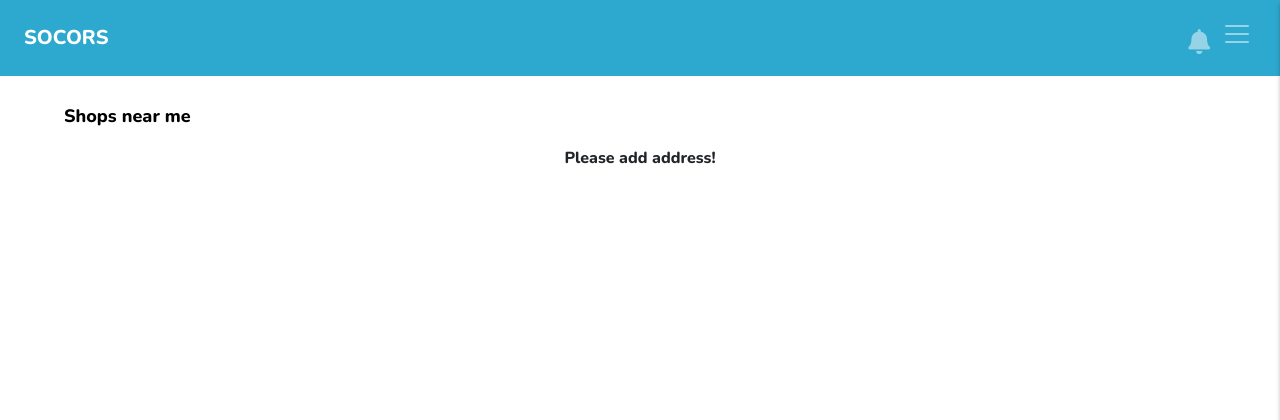
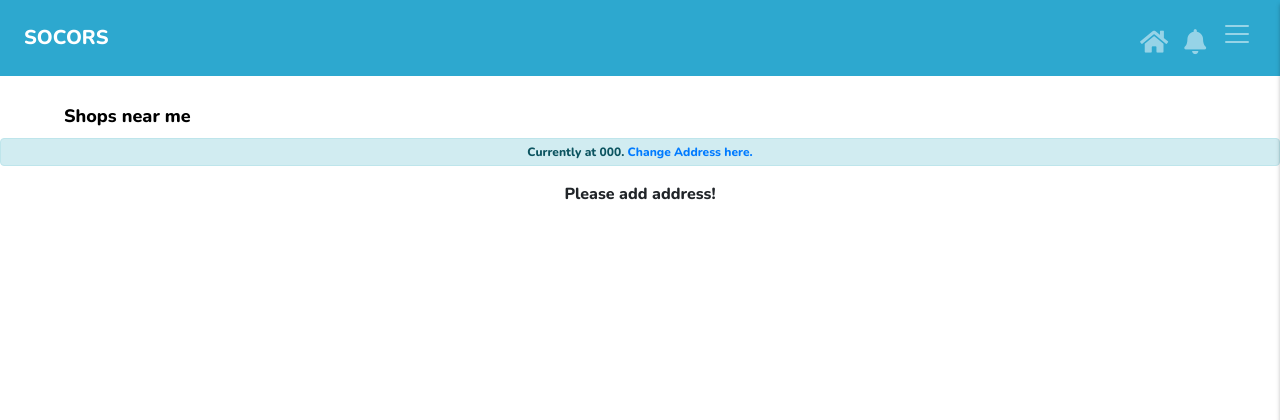
Before and after one commit to vishwaspuri/socors, a Django app: template main/templates/shopsnearme.html in a window 1280 px wide. Shown: the top 420 px of the page. Run offline with Django 3.2, Linux system fonts and the light colour scheme; the template is opened without the code that fills it: most values are stand-ins (such as "Sample title", 1, 10 or a date in 2020); some libraries are stand-ins or nearby versions.

Commit message:
home button and pincode details
added home button in notification to all pages and added info about address to the shopsnearme page

```diff
--- a/main/static/css/mytimeslots.css
+++ b/main/static/css/mytimeslots.css
@@ -168,6 +168,12 @@
     top: -17px;
     right: 6px;
 }
+#home{
+    color: #FFFFFF;
+    opacity: 0.5;
+    font-size: 25px;
+    margin-top: 10px;
+}
 
 .navbar-toggler{
     margin-top: 0.9vh
--- a/main/static/css/shopslots.css
+++ b/main/static/css/shopslots.css
@@ -194,6 +194,12 @@
     top: -17px;
     right: 6px;
 }
+#home{
+    color: #FFFFFF;
+    opacity: 0.5;
+    font-size: 25px;
+    margin-top: 10px;
+}
 
 .navbar-toggler{
     margin-top: 0.9vh
--- a/main/static/css/shopsnearme.css
+++ b/main/static/css/shopsnearme.css
@@ -154,6 +154,13 @@
     right: 6px;
 }
 
+#home{
+    color: #FFFFFF;
+    opacity: 0.5;
+    font-size: 25px;
+    margin-top: 10px;
+}
+
 .navbar-toggler{
     margin-top: 0.9vh
 }
--- a/main/templates/menu.html
+++ b/main/templates/menu.html
@@ -24,7 +24,7 @@
     </script>
     <nav class="navbar navbar-expand-xxl navbar-dark bg justify-content-xxl-start fixed-top">
         <a class="navbar-brand order-0 ml-xxl-0 ml-2 mr-auto" href="{% url 'main:menu' %}">SOCORS</a>
-
+        <a id="explore_page" class="mr-3" href="{% url 'main:explore' %}"><span class="fas fa-home" id="home"></span></a>
         <a id="notification" href="{% url 'main:notifications' %}"><span class="fas fa-bell" id="bell"></span>
           <!-- <span class="badge badge-danger rounded-circle" id="bell_num">5</span> -->
           <!-- if no notification -->
--- a/main/templates/mytimeslots.html
+++ b/main/templates/mytimeslots.html
@@ -19,6 +19,7 @@
 <body>
     <nav class="navbar navbar-expand-xxl navbar-dark bg justify-content-xxl-start fixed-top">
         <a class="navbar-brand order-0 ml-xxl-0 ml-2 mr-auto" href="{% url 'main:menu' %}">SOCORS</a>
+        <a id="explore_page" class="mr-3" href="{% url 'main:explore' %}"><span class="fas fa-home" id="home"></span></a>
         <a id="notification" href="{% url 'main:notifications' %}"><span class="fas fa-bell" id="bell"></span>
           <!-- <span class="badge badge-danger rounded-circle" id="bell_num">5</span> -->
           <!-- if no notification -->
--- a/main/templates/mytimeslotswithconfirmation.html
+++ b/main/templates/mytimeslotswithconfirmation.html
@@ -19,6 +19,7 @@
 <body>
     <nav class="navbar navbar-expand-xxl navbar-dark bg justify-content-xxl-start fixed-top">
         <a class="navbar-brand order-0 ml-xxl-0 ml-2 mr-auto" href="{% url 'main:menu' %}">SOCORS</a>
+        <a id="explore_page" class="mr-3" href="{% url 'main:explore' %}"><span class="fas fa-home" id="home"></span></a>
         <a id="notification" href="{% url 'main:notifications' %}"><span class="fas fa-bell" id="bell"></span>
           <!-- <span class="badge badge-danger rounded-circle" id="bell_num">5</span> -->
           <!-- if no notification -->
--- a/main/templates/shopslots.html
+++ b/main/templates/shopslots.html
@@ -19,6 +19,7 @@
 <body>
     <nav class="navbar navbar-expand-xxl navbar-dark bg justify-content-xxl-start fixed-top">
         <a class="navbar-brand order-0 ml-xxl-0 ml-2 mr-auto" href="{% url 'main:menu' %}">SOCORS</a>
+        <a id="explore_page" class="mr-3" href="{% url 'main:explore' %}"><span class="fas fa-home" id="home"></span></a>
         <a id="notification" href="{% url 'main:notifications' %}"><span class="fas fa-bell" id="bell"></span>
           <!-- <span class="badge badge-danger rounded-circle" id="bell_num">5</span> -->
           <!-- if no notification -->
--- a/main/templates/shopsnearme.html
+++ b/main/templates/shopsnearme.html
@@ -19,7 +19,8 @@
 <body>
     <nav class="navbar navbar-expand-xxl navbar-dark bg justify-content-xxl-start fixed-top">
         <a class="navbar-brand order-0 ml-xxl-0 ml-2 mr-auto" href="{% url 'main:menu' %}">SOCORS</a>
-        <a id="notification" href="{% url 'main:notifications' %}"><span class="fas fa-bell" id="bell"></span>
+        <a id="explore_page" class="mr-3" href="{% url 'main:explore' %}"><span class="fas fa-home" id="home"></span></a>
+        <a id="notifications" class="mr-1" href="{% url 'main:notifications' %}"><span class="fas fa-bell" id="bell"></span>
           <!-- <span class="badge badge-danger rounded-circle" id="bell_num">5</span> -->
           <!-- if no notification -->
           <!-- <span class="badge badge-danger rounded-circle invisible">5</span> -->
@@ -95,7 +96,17 @@
 
     <div class="content">
 
-        <h1 id="h1" class="d-flex align-self-start h1margin">Shops near me</h1>
+        <h1 id="h1" class="d-flex align-self-start h1margin mb-0">Shops near me</h1>
+        <div class="alert alert-info pt-1 pb-1" style="font-size: 12px;">
+          <span><strong>Currently at {{ address.pincode }}.</strong></span>
+          <a href="{% url 'user:profile' %}"> Change Address here.</a>
+        </div>
+        <!-- if no address added
+        <div class="alert alert-danger pt-1 pb-1" style="font-size: 12px;">
+          <span><strong>Please add an address. </strong></span>
+          <a href="{% url 'user:add-address' %}">Click here.</a>
+        </div>
+        -->
         {% if user.address.all.exists %}
         {% for shop in shops %}
             <div class="shop row">
--- a/user/static/css/addaddress.css
+++ b/user/static/css/addaddress.css
@@ -44,6 +44,12 @@
     position: relative;
     top: -17px;
     right: 6px;
+}
+#home{
+    color: #FFFFFF;
+    opacity: 0.5;
+    font-size: 25px;
+    margin-top: 10px;
 }
 
 .navbar-toggler{
--- a/user/static/css/profile.css
+++ b/user/static/css/profile.css
@@ -53,6 +53,12 @@
     position: relative;
     top: -17px;
     right: 6px;
+}
+#home{
+    color: #FFFFFF;
+    opacity: 0.5;
+    font-size: 25px;
+    margin-top: 10px;
 }
 
 .nav-item{
--- a/user/templates/addaddress.html
+++ b/user/templates/addaddress.html
@@ -19,6 +19,7 @@
 <body>
     <nav class="navbar navbar-expand-xxl navbar-dark bg justify-content-xxl-start fixed-top">
         <a class="navbar-brand order-0 ml-xxl-0 ml-2 mr-auto" href="{% url 'main:menu' %}">SOCORS</a>
+        <a id="explore_page" class="mr-3" href="{% url 'main:explore' %}"><span class="fas fa-home" id="home"></span></a>
         <a id="notification" href="{% url 'main:notifications' %}"><span class="fas fa-bell" id="bell"></span>
          <!-- <span class="badge badge-danger rounded-circle" id="bell_num">5</span> -->
           <!-- if no notification -->
--- a/user/templates/afteraddressprofile.html
+++ b/user/templates/afteraddressprofile.html
@@ -21,6 +21,7 @@
 <body>
     <nav class="navbar navbar-expand-xxl navbar-dark bg justify-content-xxl-start fixed-top">
         <a class="navbar-brand order-0 ml-xxl-0 ml-2 mr-auto" href="{% url 'main:menu' %}">SOCORS</a>
+        <a id="explore_page" class="mr-3" href="{% url 'main:explore' %}"><span class="fas fa-home" id="home"></span></a>
 		<a id="notification" href="{% url 'main:notifications' %}"><span class="fas fa-bell" id="bell"></span>
 			<!-- <span class="badge badge-danger rounded-circle" id="bell_num">5</span> -->
 			<!-- if no notification -->
--- a/user/templates/profile.html
+++ b/user/templates/profile.html
@@ -21,6 +21,7 @@
 <body>
     <nav class="navbar navbar-expand-xxl navbar-dark bg justify-content-xxl-start fixed-top">
         <a class="navbar-brand order-0 ml-xxl-0 ml-2 mr-auto" href="{% url 'main:menu' %}">SOCORS</a>
+        <a id="explore_page" class="mr-3" href="{% url 'main:explore' %}"><span class="fas fa-home" id="home"></span></a>
 		<a id="notification" href="{% url 'main:notifications' %}"><span class="fas fa-bell" id="bell"></span>
 			<!-- <span class="badge badge-danger rounded-circle" id="bell_num">5</span> -->
 			<!-- if no notification -->
@@ -262,7 +263,7 @@
 							{% else %}
 							<div class="align-items-baseline justify-content-center mt-1 row">
 							        {% csrf_token %}
-                                    <label for="select" class="col-7 form-label mb-0">Make Current Addres</label>
+                                    <label for="select" class="col-7 form-label mb-0">Make Current Address</label>
                                     <input type="hidden" name="selectedAddress" value="{{ address.id }}">
 								    <input type="checkbox" class="align-center col-1" onchange="document.getElementById('hello{{ block_id }}').submit()">
                             </div>
```
Also changed, not shown: main/static/css/menu.css (+7 -0 lines), main/static/css/notifications.css (+9 -0 lines), main/templates/notifications.html (+31 -0 lines).
